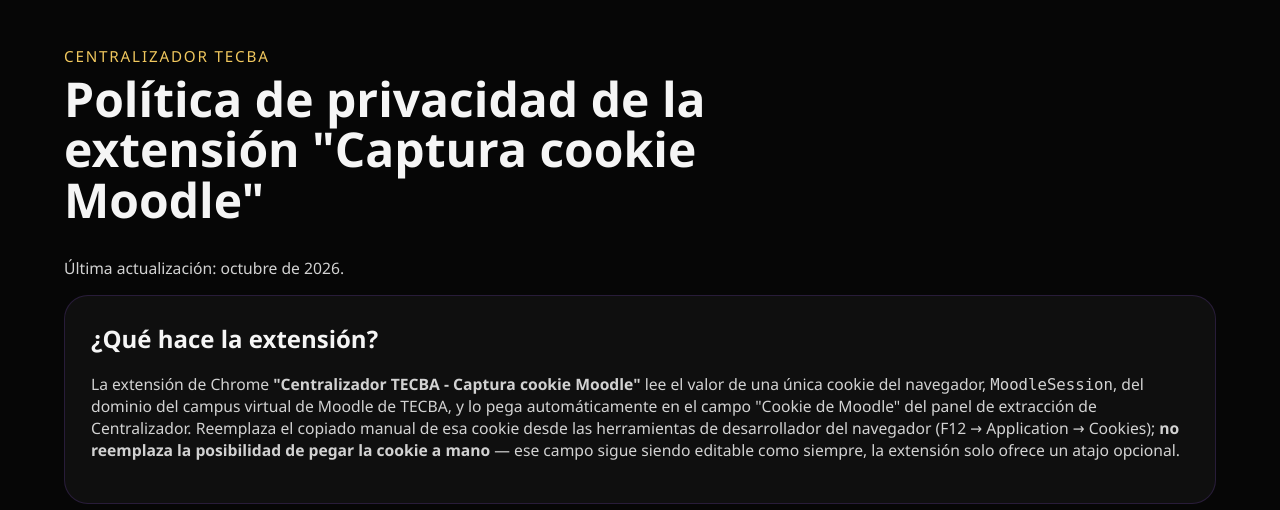
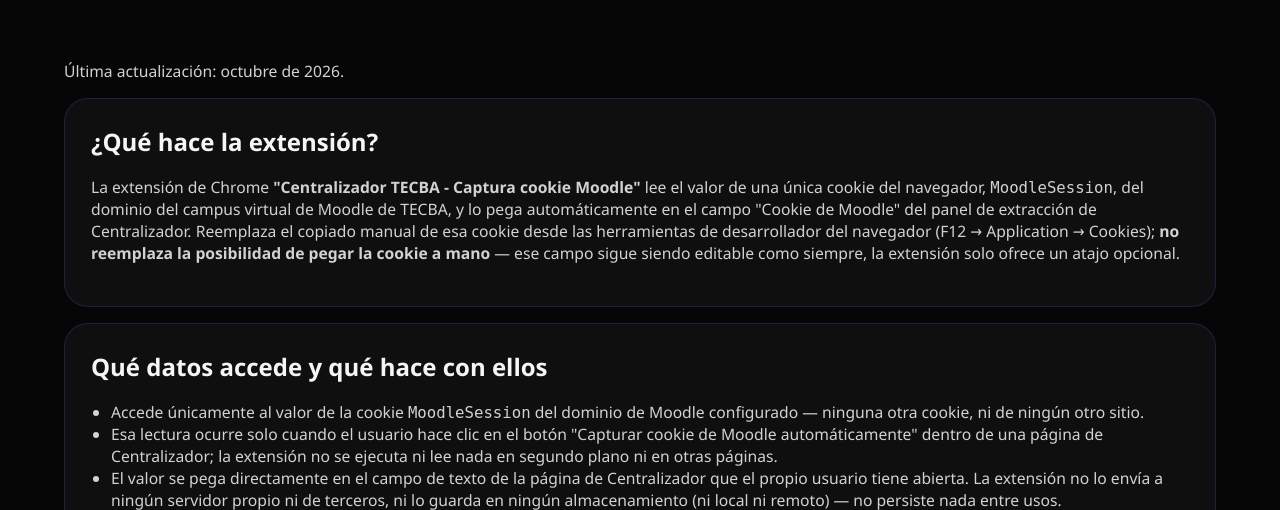
Before and after one commit to davidvillarroel24/Centralizador, a Django app: page /extension/privacidad/ in a window 1280 px wide. Shown: the top 510 px of the page. Run offline with Django 5.2, Linux system fonts and the light colour scheme; some libraries are stand-ins or nearby versions.

Commit message:
Se quitó duplicado de titulos

```diff
--- a/web/templates/web/dashboard.html
+++ b/web/templates/web/dashboard.html
@@ -4,10 +4,6 @@
 {% block content %}
     <div class="page-shell">
         <div class="hero">
-            <div>
-                <p class="eyebrow">Centralizador</p>
-                <h1>Dashboard de extracción</h1>
-            </div>
             <div class="status-card">
                 <p class="status-label">Estado de extracción</p>
                 {% if extraccion_en_curso %}
--- a/web/templates/web/extension_privacidad.html
+++ b/web/templates/web/extension_privacidad.html
@@ -1,14 +1,8 @@
 {% extends 'web/base.html' %}
 {% block title %}Política de privacidad - Extensión Centralizador{% endblock %}
-{% block header %}Política de privacidad{% endblock %}
+{% block header %}Política de privacidad de la extensión "Captura cookie Moodle"{% endblock %}
 {% block content %}
     <div class="page-shell">
-        <div class="hero">
-            <div>
-                <p class="eyebrow">Centralizador TECBA</p>
-                <h1>Política de privacidad de la extensión "Captura cookie Moodle"</h1>
-            </div>
-        </div>
 
         <div class="note">Última actualización: octubre de 2026.</div>
 
```
Also changed, not shown: web/templates/web/configuracion.html (+1 -7 lines).
